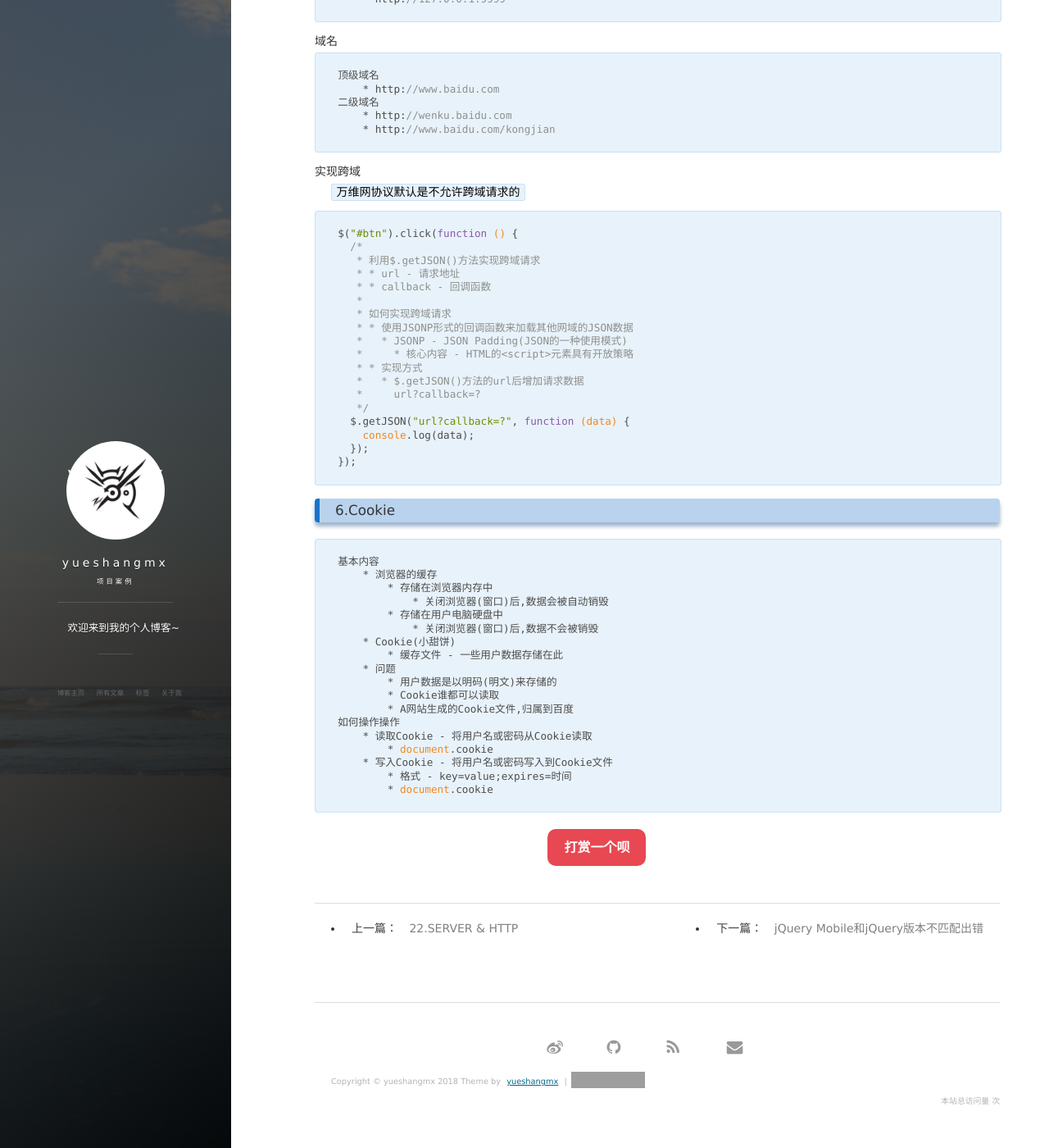
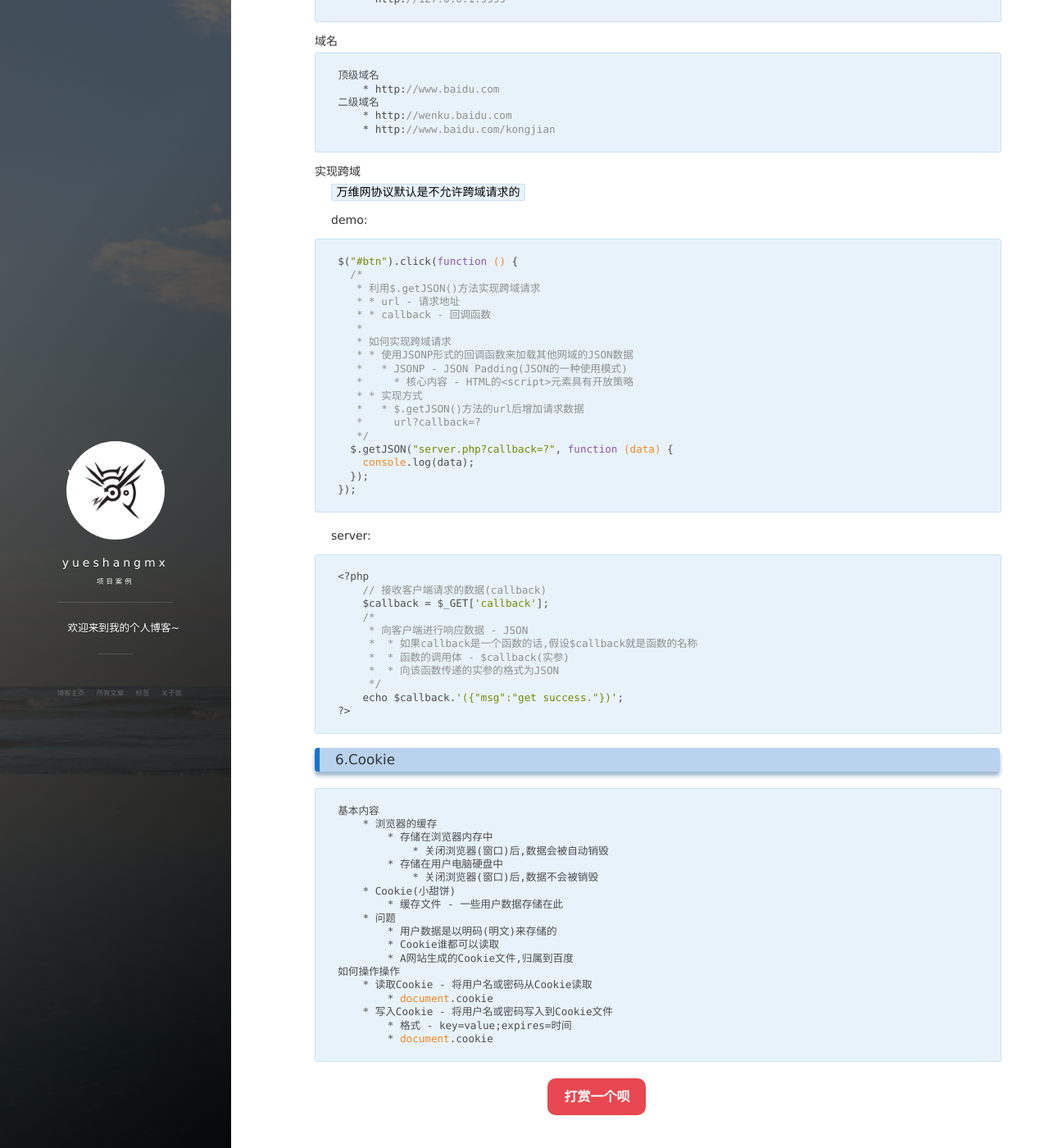
Before and after one commit to yueshangmx/yueshangmx.github.io, a Jekyll site: the page built from _posts/2017-11-05-Ajax异步交互.md, in a window 1280 px wide and 1400 px high, scrolled down 8777 px. Shown: the whole window at 82% size. Built offline with Jekyll 4.4.1, drawn with Linux system fonts in a browser that asks for light colours; nearby versions of some CDN libraries; comment, search, counter and statistics services are not loaded; grey boxes are pictures that could not be loaded.

Commit message:
update igonre

````diff
--- a/_posts/2017-11-05-Ajax异步交互.md
+++ b/_posts/2017-11-05-Ajax异步交互.md
@@ -410,6 +410,8 @@ function formSubmit() {
 ##### 实现跨域
 
 `万维网协议默认是不允许跨域请求的`
+
+demo:
 ```
 $("#btn").click(function () {
   /*
@@ -425,10 +427,24 @@ $("#btn").click(function () {
    *   * $.getJSON()方法的url后增加请求数据
    *     url?callback=?
    */
-  $.getJSON("url?callback=?", function (data) {
+  $.getJSON("server.php?callback=?", function (data) {
     console.log(data);
   });
 });
+```
+server:
+```
+<?php
+    // 接收客户端请求的数据(callback)
+    $callback = $_GET['callback'];
+    /*
+     * 向客户端进行响应数据 - JSON
+     *  * 如果callback是一个函数的话,假设$callback就是函数的名称
+     *  * 函数的调用体 - $callback(实参)
+     *  * 向该函数传递的实参的格式为JSON
+     */
+    echo $callback.'({"msg":"get success."})';
+?>
 ```
 
 ### 6.Cookie
````
